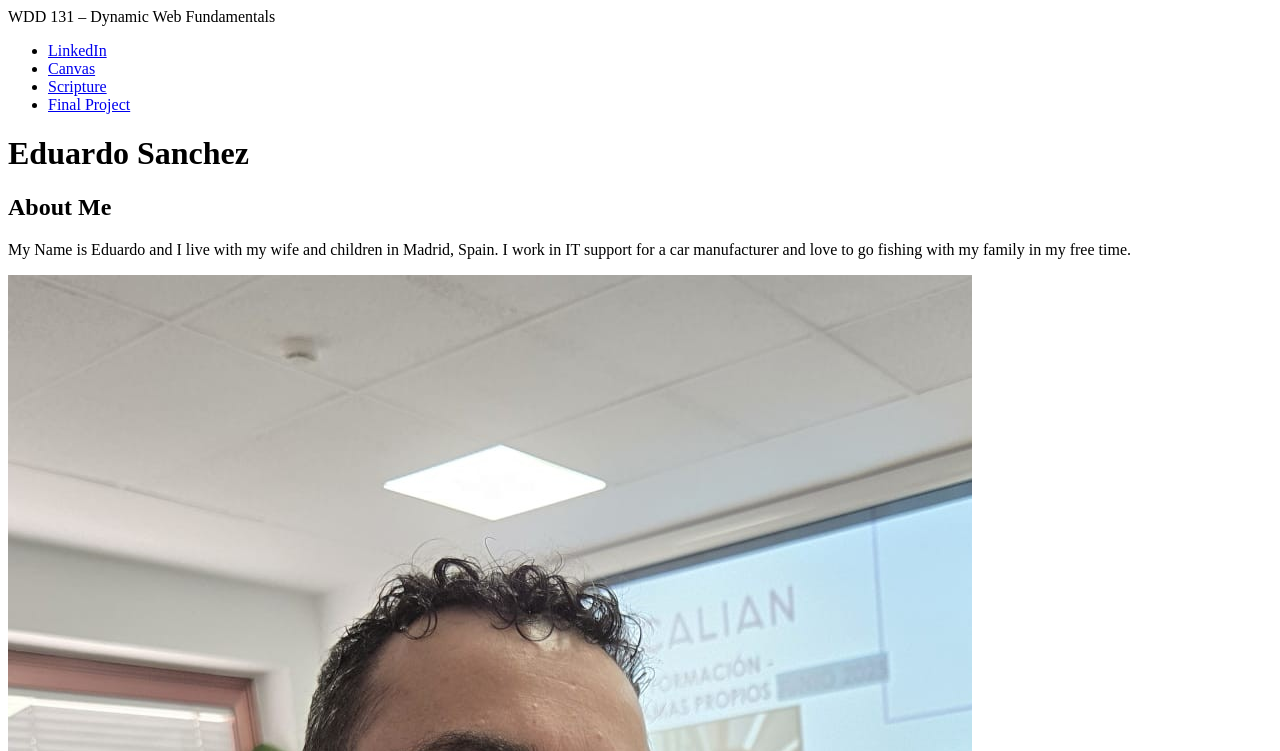
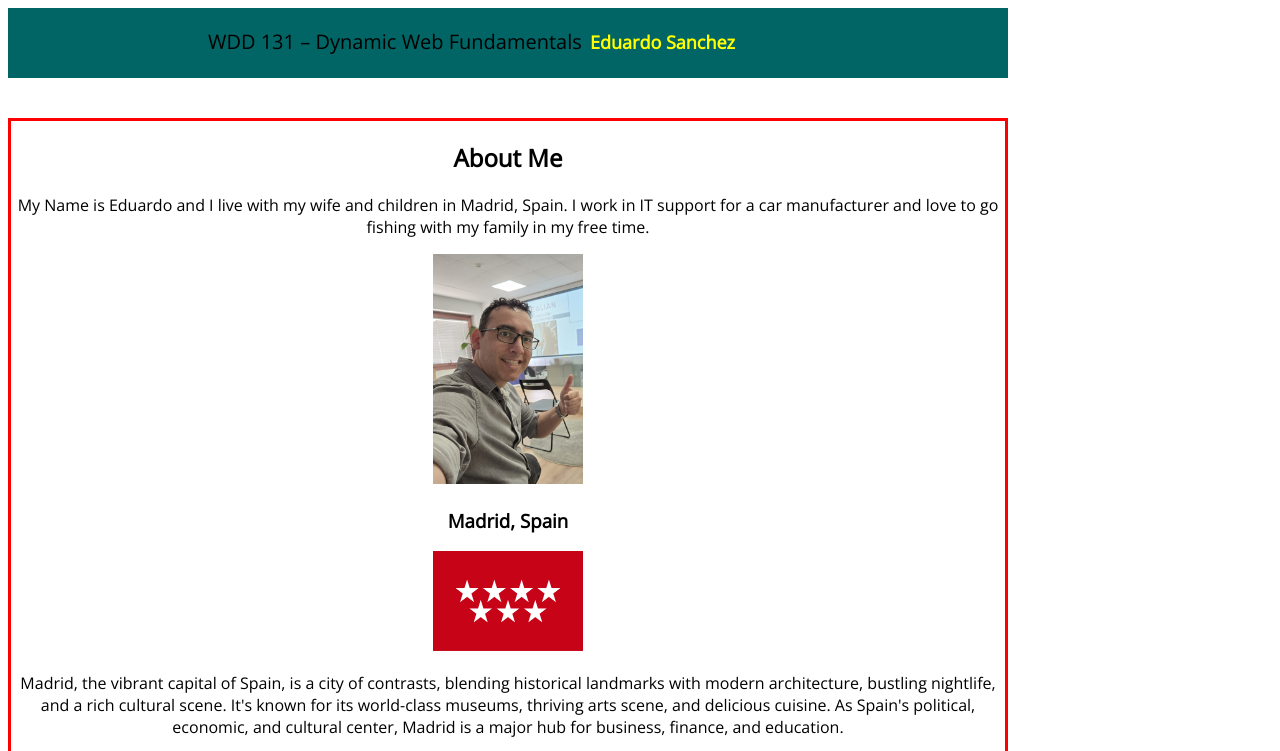
Before and after one commit to edusanchez84/wdd131, a plain HTML site: page index.html in a window 1280 px wide. Shown: the top 751 px of the page. Drawn offline with nearby package versions, Linux system fonts and the light colour scheme.

Commit message:
working on it 2

```diff
--- a/index.html
+++ b/index.html
@@ -7,6 +7,10 @@
     <meta description="WDD 131 – Dynamic Web Fundamentals - Eduardo Sanchez - My Home Page">
     <meta author="Eduardo Sanchez">
     <link rel="stylesheet" href="styles/base.css">
+
+    <link rel="preconnect" href="https://fonts.googleapis.com">
+    <link rel="preconnect" href="https://fonts.gstatic.com" crossorigin>
+    <link href="https://fonts.googleapis.com/css2?family=Open+Sans&display=swap" rel="stylesheet">
 </head>
 <body>
     <header>
@@ -25,9 +29,9 @@
         <section class="card">
             <h2>About Me</h2>
             <p>My Name is Eduardo and I live with my wife and children in Madrid, Spain. I work in IT support for a car manufacturer and love to go fishing with my family in my free time.</p>
-            <img src="images/myPicture.jpeg" alt="myPicture">
+            <img class="myPict" src="images/myPicture.jpeg" alt="myPicture">
             <h3>Madrid, Spain</h3>
-            <img src="images/madridFlag.png" alt="flag of Madrid">
+            <img class="flag" src="images/madridFlag.png" alt="flag of Madrid">
             <p>Madrid, the vibrant capital of Spain, is a city of contrasts, blending historical landmarks with modern architecture, bustling nightlife, and a rich cultural scene. It's known for its world-class museums, thriving arts scene, and delicious cuisine. As Spain's political, economic, and cultural center, Madrid is a major hub for business, finance, and education.</p>
         </section>
         <section class="card">
--- a/styles/base.css
+++ b/styles/base.css
@@ -0,0 +1,67 @@
+body {
+    font-family: "Open Sans", sans-serif;
+    font-weight: 400;
+    max-width: 1000px;
+
+ }
+
+#course-title {
+    position: relative;
+    display: block;
+    padding-left: 200px;
+    padding-top: 20px;
+    font-size: 20px;
+    background-color: rgb(1, 101, 101);
+    height: 50px;
+}
+
+nav ul {
+    display: flex;
+    list-style-type: none;
+    margin: 0;
+    padding: 0;
+    height: 30px;
+    text-align: center;
+    padding-top: 10px;
+
+}
+
+nav ul li {
+    flex: 1 0 auto;
+}
+
+nav a {
+    text-decoration: none;
+    color: white;
+}
+nav a:hover {
+    color: black;
+    background-color: rgb(255, 255, 255);
+}
+
+main {
+    display:grid;
+
+    place-items: center;
+    text-align: center;
+    border: 3px solid red;
+}
+
+ h1 {
+    position: absolute;
+    top: 30px;
+    left: 590px;
+    margin: 0;
+    color: yellow;
+    font-size: 18px;
+}
+
+.myPict {
+    width: 150px;
+    height: 230px;
+}
+
+.flag {
+    width: 150px;
+    height: 100px;
+}
```
